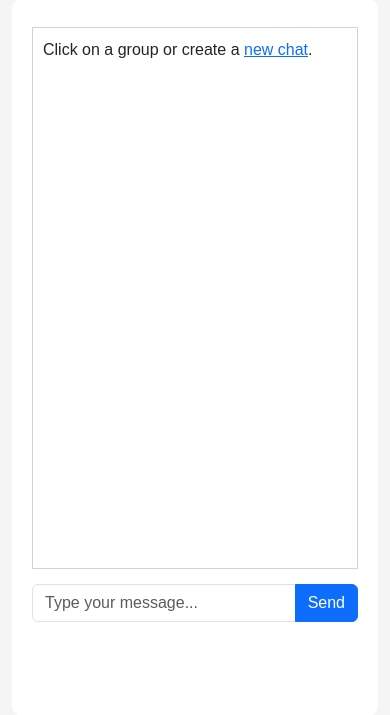
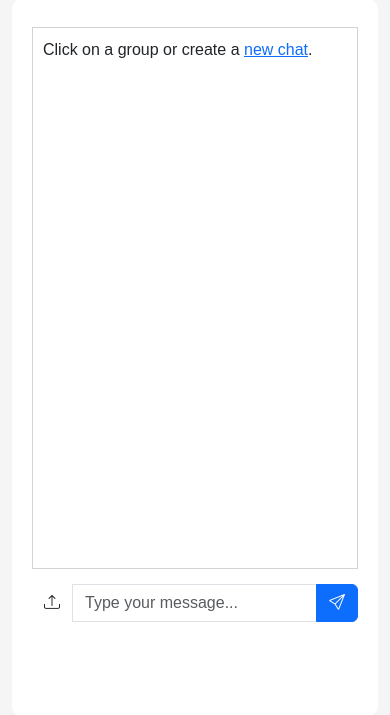
Before and after one commit to CelynChew/CITS3403, a Flask app: page /chatroom in a window 390 px wide. Shown: the part 82-797 px from the top of the page. Run offline with Flask 3, Linux system fonts and the light colour scheme; the visitor is signed in with stand-in values (Sample User, id 1); data comes from the database, SQL or seed files in the repository; data that the repository does not hold is empty; some libraries are stand-ins or nearby versions.

Commit message:
fixed unfriendly web display on mobile or smaller screens

```diff
--- a/app/templates/chatroom.html
+++ b/app/templates/chatroom.html
@@ -1,5 +1,8 @@
 <!DOCTYPE html>
+<html lang="en">
 <head>
+    <meta charset="UTF-8">
+    <meta name="viewport" content="width=device-width, initial-scale=1.0">
     <title>Chatroom</title>
     <!-- Bootstrap -->
     <link rel="stylesheet" href="https://cdn.jsdelivr.net/npm/bootstrap@5.3.3/dist/css/bootstrap.min.css">
@@ -9,7 +12,7 @@
     <link rel="stylesheet" href="../static/css/chatroom.css">
 </head>
 <body>
-    <nav class="navbar navbar-expand-lg navbar-dark bg-dark">
+    <nav class="navbar navbar-expand-md navbar-dark bg-dark">
         <div class="container-fluid">
             <!-- Navbar brand -->
             <!-- Display logged-in username -->
@@ -64,10 +67,13 @@
                         <p>Click on a group or create a <a href="#new-chat-form" data-bs-toggle="modal">new chat</a>.</p>
                     </div>
                     <!-- Chat input area -->
-                <div class="chat-input">
-                    <div class="input-group">
-                        <input type="text" class="form-control" id="message-input" placeholder="Type your message...">
-                            <button class="btn btn-primary" id="send-button" onclick="sendMessage()">Send</button>
+                    <div class="chat-input">
+                        <div class="input-group">
+                            <!-- File input button masked by upload file button -->
+                            <input type="file" id="fileInput" style="display: none;" onchange="sendFileToFlask(event)">
+                            <button class="btn" id="uploadFile" onclick="openFileInput()"><i class="bi bi-upload"></i></button>
+                            <input type="text" class="form-control" id="message-input" placeholder="Type your message...">
+                            <button class="btn btn-primary" id="send-button" style="align-items: center;"><i class="bi bi-send"></i></button>
                         </div>
                     </div>
                 </div>
```
